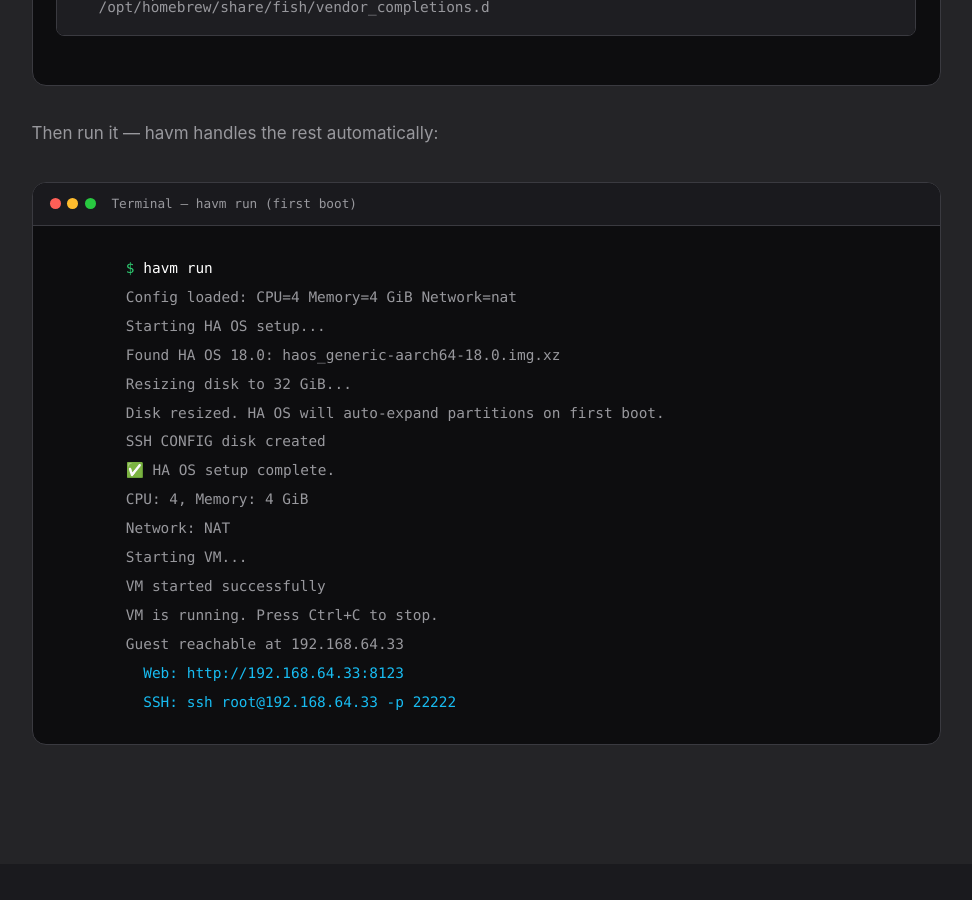
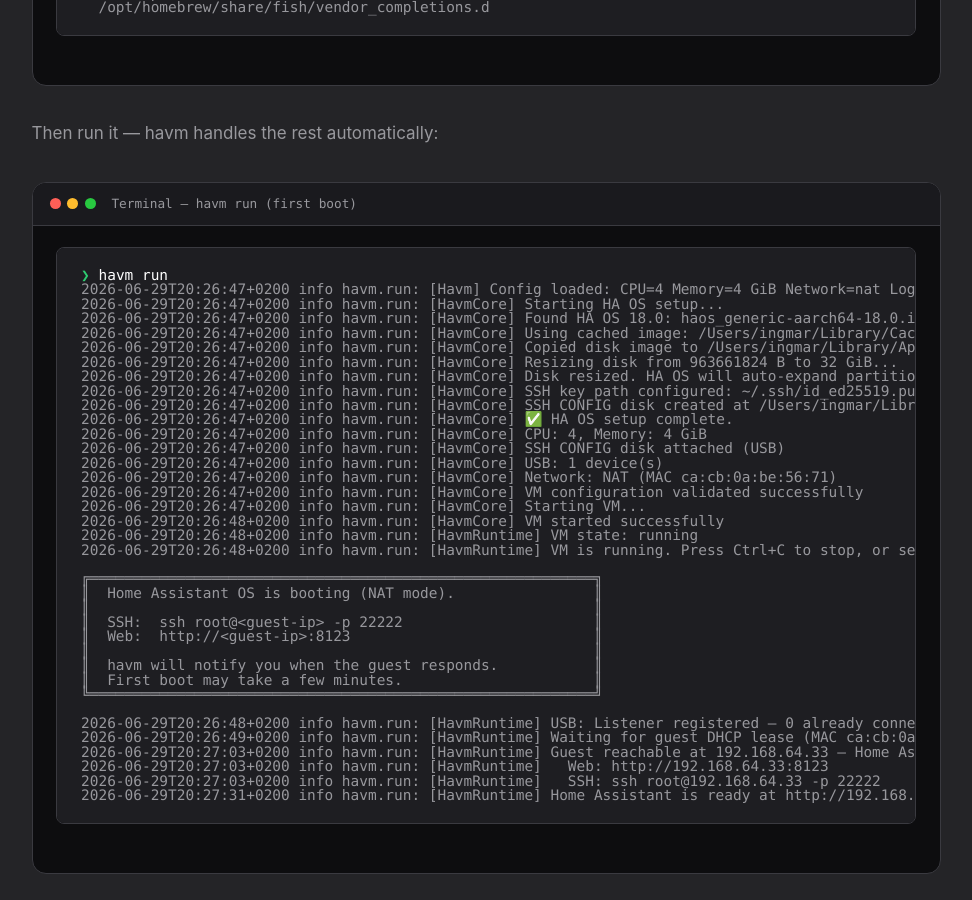
Before and after one commit to IngmarStein/havm, a Jekyll site: the page built from docs/index.md, in a window 1280 px wide and 900 px high, scrolled down 2447 px. Shown: the whole window, without its empty margins (154-1126 px from the left). Built offline with Jekyll 4.4.1, drawn with Linux system fonts in a browser that asks for light colours.

Commit message:
docs: use exact first-run log output, same pre style as install terminal

```diff
--- a/docs/index.md
+++ b/docs/index.md
@@ -145,23 +145,45 @@
         <span class="terminal-dot"></span><span class="terminal-dot"></span><span class="terminal-dot"></span>
         <span class="terminal-title">Terminal — havm run (first boot)</span>
       </div>
-      <div class="terminal-body">
-        <span class="prompt">$</span> <span class="cmd">havm run</span><br>
-        <span class="out">Config loaded: CPU=4 Memory=4 GiB Network=nat</span><br>
-        <span class="out">Starting HA OS setup...</span><br>
-        <span class="out">Found HA OS 18.0: haos_generic-aarch64-18.0.img.xz</span><br>
-        <span class="out">Resizing disk to 32 GiB...</span><br>
-        <span class="out">Disk resized. HA OS will auto-expand partitions on first boot.</span><br>
-        <span class="out">SSH CONFIG disk created</span><br>
-        <span class="out">✅ HA OS setup complete.</span><br>
-        <span class="out">CPU: 4, Memory: 4 GiB</span><br>
-        <span class="out">Network: NAT</span><br>
-        <span class="out">Starting VM...</span><br>
-        <span class="out">VM started successfully</span><br>
-        <span class="out">VM is running. Press Ctrl+C to stop.</span><br>
-        <span class="out">Guest reachable at 192.168.64.33</span><br>
-        <span class="accent">  Web: http://192.168.64.33:8123</span><br>
-        <span class="accent">  SSH: ssh root@192.168.64.33 -p 22222</span>
+      <div class="terminal-body"><pre>
+<span class="prompt">❯</span> <span class="cmd">havm run</span>
+<span class="out">2026-06-29T20:26:47+0200 info havm.run: [Havm] Config loaded: CPU=4 Memory=4 GiB Network=nat Log=text
+2026-06-29T20:26:47+0200 info havm.run: [HavmCore] Starting HA OS setup...
+2026-06-29T20:26:47+0200 info havm.run: [HavmCore] Found HA OS 18.0: haos_generic-aarch64-18.0.img.xz
+2026-06-29T20:26:47+0200 info havm.run: [HavmCore] Using cached image: /Users/ingmar/Library/Caches/havm/haos_generic-aarch64-18.0.img
+2026-06-29T20:26:47+0200 info havm.run: [HavmCore] Copied disk image to /Users/ingmar/Library/Application Support/havm/vm/haos.img
+2026-06-29T20:26:47+0200 info havm.run: [HavmCore] Resizing disk from 963661824 B to 32 GiB...
+2026-06-29T20:26:47+0200 info havm.run: [HavmCore] Disk resized. HA OS will auto-expand partitions on first boot.
+2026-06-29T20:26:47+0200 info havm.run: [HavmCore] SSH key path configured: ~/.ssh/id_ed25519.pub
+2026-06-29T20:26:47+0200 info havm.run: [HavmCore] SSH CONFIG disk created at /Users/ingmar/Library/Application Support/havm/vm/config.img
+2026-06-29T20:26:47+0200 info havm.run: [HavmCore] ✅ HA OS setup complete.
+2026-06-29T20:26:47+0200 info havm.run: [HavmCore] CPU: 4, Memory: 4 GiB
+2026-06-29T20:26:47+0200 info havm.run: [HavmCore] SSH CONFIG disk attached (USB)
+2026-06-29T20:26:47+0200 info havm.run: [HavmCore] USB: 1 device(s)
+2026-06-29T20:26:47+0200 info havm.run: [HavmCore] Network: NAT (MAC ca:cb:0a:be:56:71)
+2026-06-29T20:26:47+0200 info havm.run: [HavmCore] VM configuration validated successfully
+2026-06-29T20:26:47+0200 info havm.run: [HavmCore] Starting VM...
+2026-06-29T20:26:48+0200 info havm.run: [HavmCore] VM started successfully
+2026-06-29T20:26:48+0200 info havm.run: [HavmRuntime] VM state: running
+2026-06-29T20:26:48+0200 info havm.run: [HavmRuntime] VM is running. Press Ctrl+C to stop, or send SIGTERM for graceful shutdown.
+
+╔══════════════════════════════════════════════════════════╗
+║  Home Assistant OS is booting (NAT mode).                ║
+║                                                          ║
+║  SSH:  ssh root@&lt;guest-ip&gt; -p 22222                      ║
+║  Web:  http://&lt;guest-ip&gt;:8123                            ║
+║                                                          ║
+║  havm will notify you when the guest responds.           ║
+║  First boot may take a few minutes.                      ║
+╚══════════════════════════════════════════════════════════╝
+
+2026-06-29T20:26:48+0200 info havm.run: [HavmRuntime] USB: Listener registered — 0 already connected
+2026-06-29T20:26:49+0200 info havm.run: [HavmRuntime] Waiting for guest DHCP lease (MAC ca:cb:0a:be:56:71)...
+2026-06-29T20:27:03+0200 info havm.run: [HavmRuntime] Guest reachable at 192.168.64.33 — Home Assistant should be ready shortly
+2026-06-29T20:27:03+0200 info havm.run: [HavmRuntime]   Web: http://192.168.64.33:8123
+2026-06-29T20:27:03+0200 info havm.run: [HavmRuntime]   SSH: ssh root@192.168.64.33 -p 22222
+2026-06-29T20:27:31+0200 info havm.run: [HavmRuntime] Home Assistant is ready at http://192.168.64.33:8123</span>
+</pre>
       </div>
     </div>
   </div>
```
